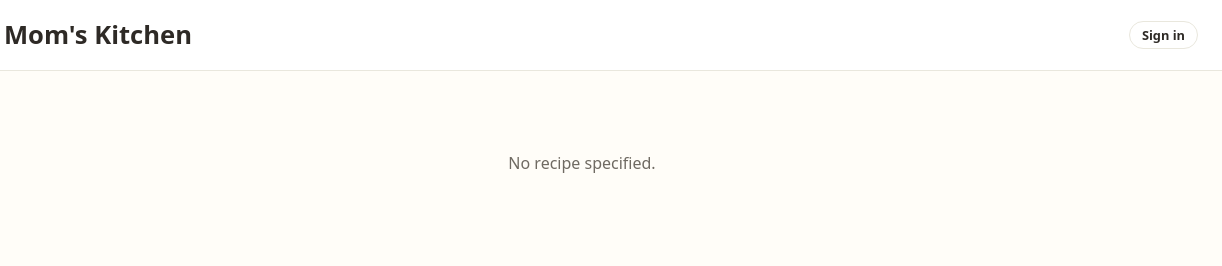
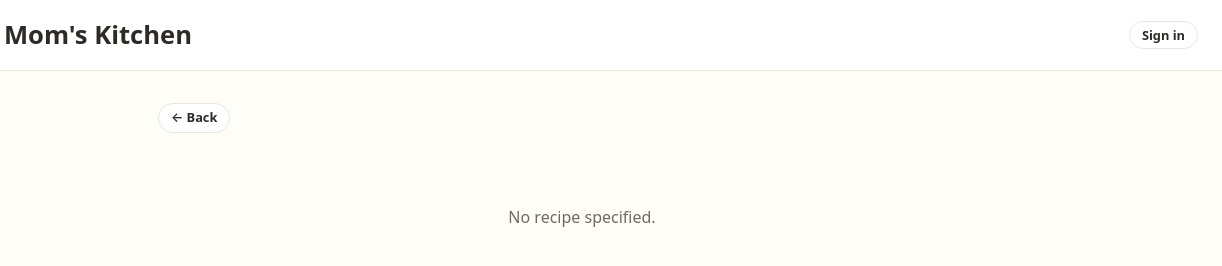
Before and after one commit to CarterG2099/recipes, a plain HTML site: page docs/recipe.html in a window 1280 px wide. Shown: the full height of the page, 58-1280 px from the left. Drawn offline with nearby package versions, Linux system fonts and the light colour scheme.

Commit message:
Add a Back button on the recipe page to return to the previous view.

```diff
--- a/docs/js/pages/recipe.js
+++ b/docs/js/pages/recipe.js
@@ -12,6 +12,14 @@ window.recipePage = function recipePage() {
 
     get id() {
       return new URLSearchParams(window.location.search).get('id');
+    },
+
+    // Return to wherever the visitor came from (keeping their search/scroll);
+    // fall back to the recipe list if they arrived via a direct link.
+    goBack() {
+      const cameFromSite = document.referrer && new URL(document.referrer).origin === window.location.origin;
+      if (cameFromSite && window.history.length > 1) window.history.back();
+      else window.location.href = '/';
     },
 
     get totalTime() {
--- a/docs/recipe.html
+++ b/docs/recipe.html
@@ -26,6 +26,8 @@
   </header>
 
   <main class="page-content" x-data="recipePage()" x-init="init()">
+    <a class="btn btn-ghost btn-sm" href="/" @click.prevent="goBack()" style="margin-bottom:var(--space-6);">← Back</a>
+
     <div x-show="loading" style="display:flex; justify-content:center; padding:4rem;"><div class="spinner"></div></div>
     <div x-show="!loading && error" class="empty-state" x-text="error"></div>
 
```
